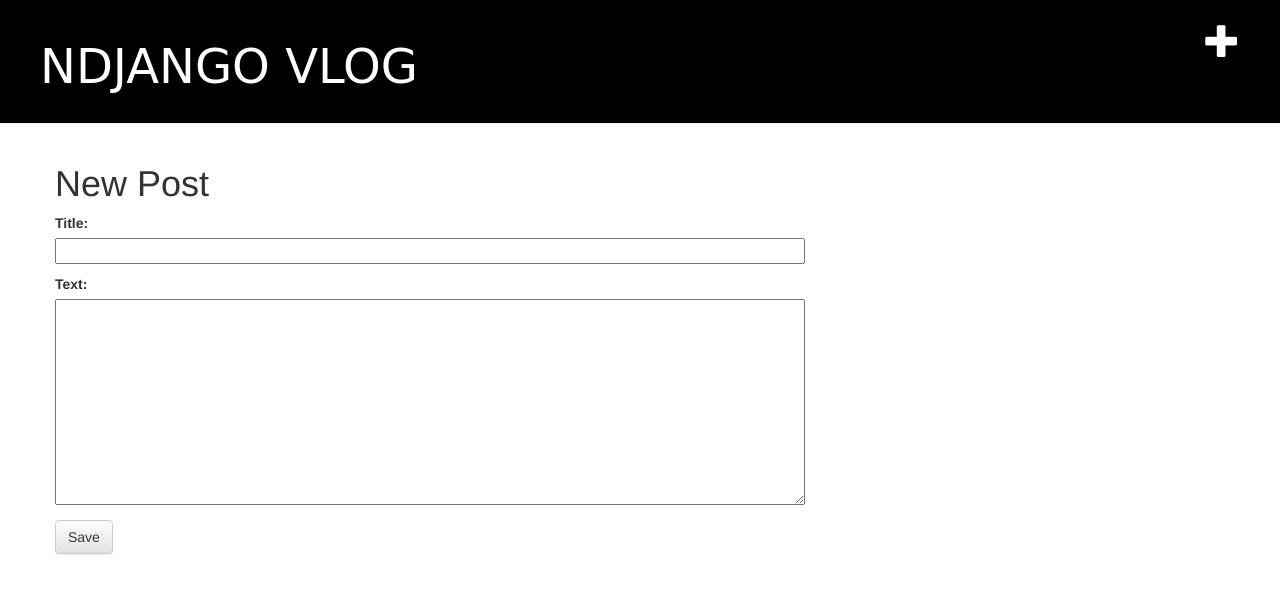
After one commit to vegeta03x/ndjango-vlog, a Django app: page /post/new/ in a window 1280 px wide. The commit adds this page. Shown: the top 594 px of the page. Run offline with Django 3.2, Linux system fonts and the light colour scheme; some libraries are stand-ins or nearby versions.

Commit message:
create add post method

```diff
--- /dev/null
+++ b/vlog/form.py
@@ -0,0 +1,7 @@
+from django import forms
+from .models import Post
+
+class PostForm(forms.ModelForm):
+	class Meta:
+		model = Post
+		fields = ('title', 'text',)
--- a/vlog/templates/vlog/base.html
+++ b/vlog/templates/vlog/base.html
@@ -8,6 +8,7 @@
 </head>
 <body>
 	<div class="page-header">
+		<a href="{% url 'post_new' %}" class="top-menu"><span class="glyphicon glyphicon-plus"></span></a>
 		<h1><a href="/">NDJANGO VLOG</a></h1>
 	</div>
 	<div class="content container">
--- /dev/null
+++ b/vlog/templates/vlog/post_edit.html
@@ -0,0 +1,8 @@
+{% extends "vlog/base.html" %}
+{% block content %}
+	<h1>New Post</h1>
+	<form method="POST" class="post-form">{% csrf_token %}
+		{{ form.as_p }}
+		<button type="submit" class="save btn btn-default">Save</button>
+	</form>
+{% endblock %}
--- a/vlog/urls.py
+++ b/vlog/urls.py
@@ -4,4 +4,5 @@ from . import views
 urlpatterns = [
 	url(r'^$', views.post_list, name = 'post_list'),
 	url(r'^post/(?P<pk>[0-9]+)/$' , views.post_detail, name='post_detail'),
+	url(r'^post/new/$', views.post_new, name='post_new'),
 ]
--- a/vlog/views.py
+++ b/vlog/views.py
@@ -2,6 +2,8 @@ from django.shortcuts import render
 from django.utils import timezone
 from .models import Post
 from django.shortcuts import render, get_object_or_404
+from django.shortcuts import redirect
+from .form import PostForm
 # Create your views here.
 
 def post_list(request):
@@ -11,3 +13,16 @@ def post_list(request):
 def post_detail(request, pk):
 	post = get_object_or_404(Post, pk=pk)
 	return render(request, 'vlog/post_detail.html', {'post' : post})
+
+def post_new(request):
+	if request.method == "POST":
+		form = PostForm(request.POST)
+		if form.is_valid():
+			post = form.save(commit=False)
+			post.author = request.user
+			post.published_date = timezone.now()
+			post.save()
+			return redirect('vlog.views.post_detail', pk=post.pk)
+	else:
+		form = PostForm()
+	return render(request, 'vlog/post_edit.html', {'form' : form})
```
